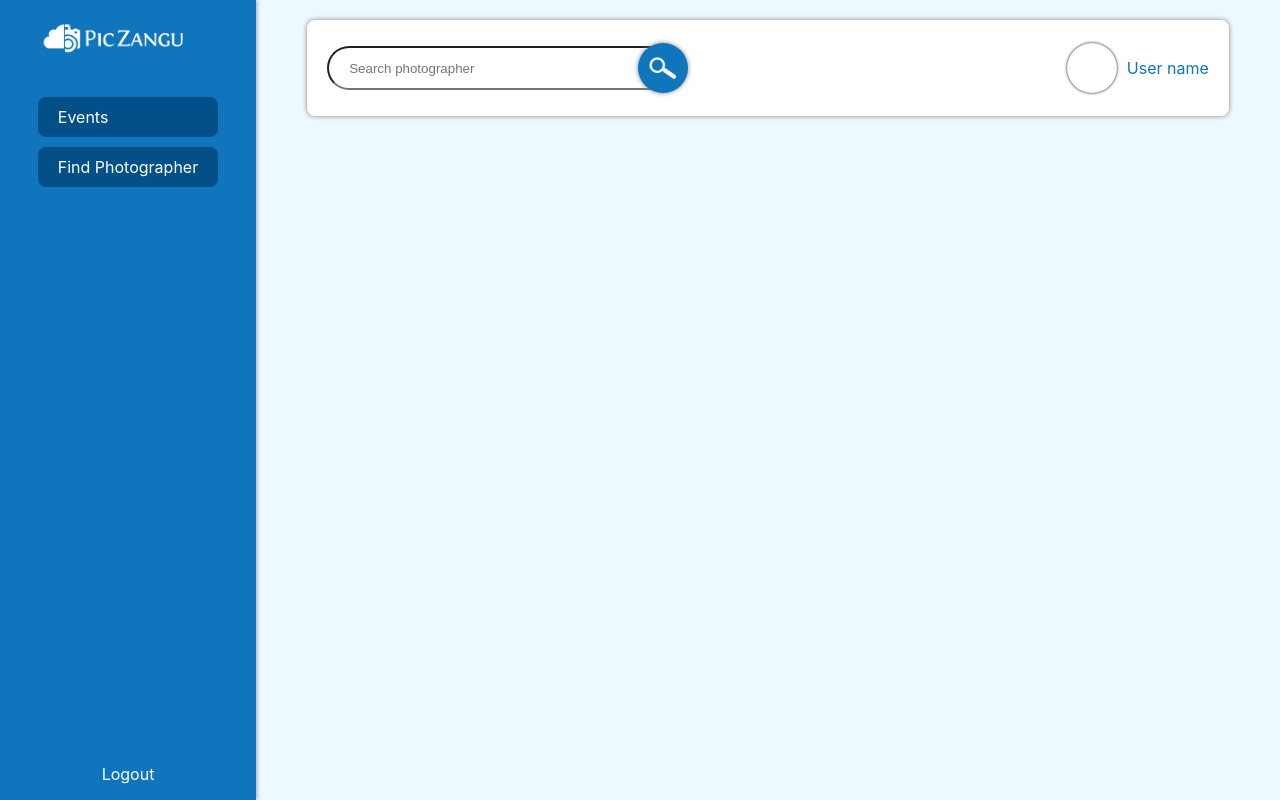
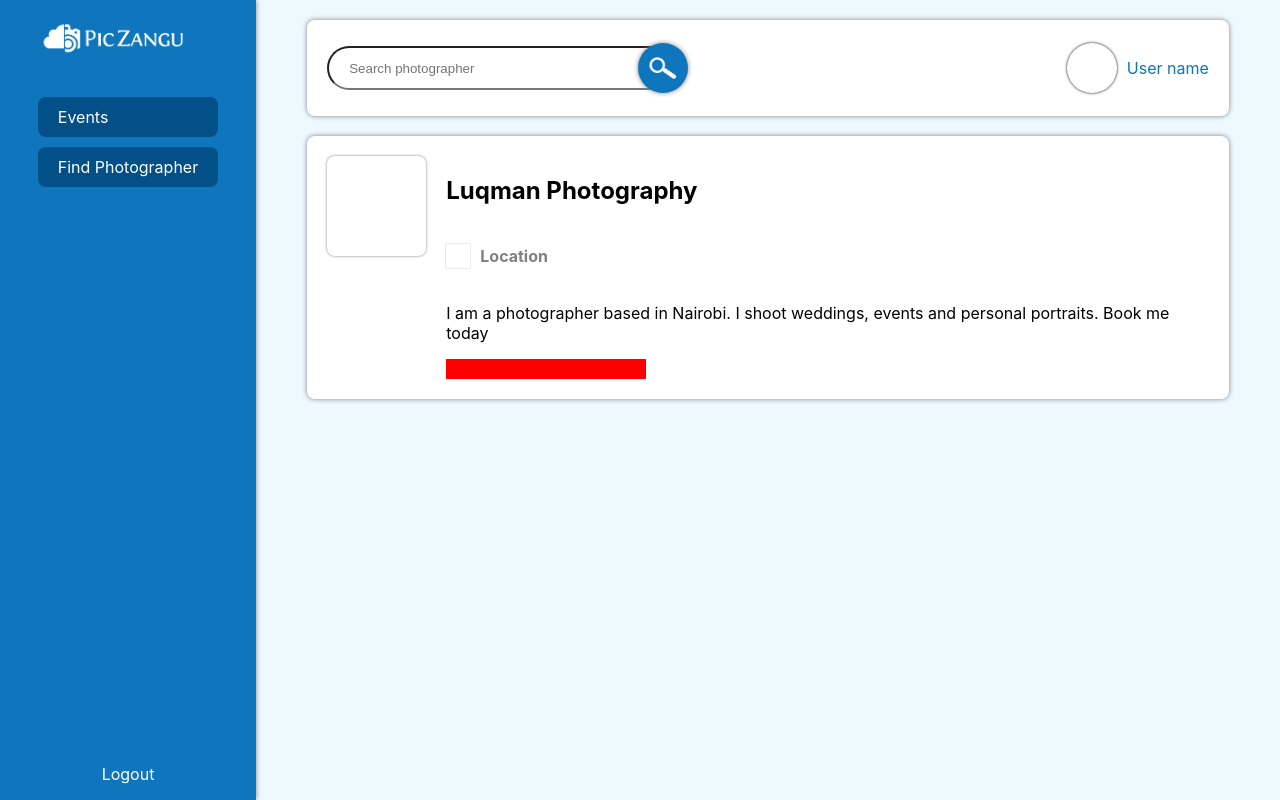
Before and after one commit to AugustineKadima/piczangu_front, a React (Create React App) app: page / in a window 1280 px wide. Built offline with nearby package versions, Linux system fonts and the light colour scheme.

Commit message:
Add photographer card

```diff
--- a/src/components/user_dashboard/find_photographer_content.js
+++ b/src/components/user_dashboard/find_photographer_content.js
@@ -1,5 +1,6 @@
 import React from "react";
 import SearchUser from "./search_user";
+import PhotographerCardUser from "./photographer_card_user";
 
 export default function FindPhotographerContent(){
     return (
@@ -7,6 +8,9 @@ export default function FindPhotographerContent(){
             <div className="find_photographer_wrapper">
                 <div className="find_photographer_content_container">
                     <SearchUser />
+                    <div className="photographer_list_recyclerview">
+                        <PhotographerCardUser />
+                    </div>
 
                 </div>
             </div>
--- a/src/components/user_dashboard/photographer_card_user.js
+++ b/src/components/user_dashboard/photographer_card_user.js
@@ -4,8 +4,23 @@ export default function PhotographerCardUser(){
     return (
         <div>
             <div className="photographer_card_item">
+                <div className="user_image_wrapper_card_item">
 
+                </div>
+                <div className="user_content_card_item">
+                    <h2>Luqman Photography</h2>
+                    <div className="location_wrapper">
+                        <div className="location_image_wrapper">
+
+                        </div>
+                         <h4>Location</h4>
+                    </div>
+                    <p>I am a photographer based in Nairobi. I shoot weddings, events and personal portraits. Book me today</p>
+
+                    <div className="ratings_container"></div>
+                </div>
             </div>
+
         </div>
     )
 }
--- a/src/index.css
+++ b/src/index.css
@@ -633,7 +633,6 @@ code {
   box-shadow: 0px 0px 5px gray;
   display: flex;
   align-items: center;
-  /* justify-content: space-between; */
 }
 
 .searchButtonUser{
@@ -665,3 +664,64 @@ code {
   box-shadow: 0px 0px 3px;
   margin-right: 10px;
 }
+
+
+/* Photographer List */
+
+.photographer_list_recyclerview{
+  background-color: #EEF8FF;
+  height: auto;
+  width: 100%;
+  border-radius: 8px;
+  margin-top: 20px;
+  margin-bottom: 20px;
+  box-sizing: border-box;
+}
+
+.photographer_card_item{
+  background-color: white;
+  box-sizing: border-box;
+  box-shadow: 0px 0px 5px gray;
+  width: 100%;
+  height: auto;
+  border-radius: 8px;
+  height: auto;
+  padding: 20px;
+  display: flex;
+}
+
+.user_image_wrapper_card_item{
+  width: 100px;
+  height: 100px;
+  box-shadow: 0px 0px 3px gray;
+  border-radius: 8px;
+  margin-right: 20px;
+}
+
+.user_content_card_item{
+  display: flex;
+  flex-direction: column;
+  justify-content: flex-start;
+}
+
+.location_image_wrapper{
+  width: 24px;
+  height: 24px;
+  box-shadow: 0px 0px 1px gray;
+}
+
+.location_wrapper{
+  display: flex;
+  align-items: center;
+}
+
+.location_wrapper h4{
+  color: gray;
+  margin-left: 10px;
+}
+
+.ratings_container{
+  width: 200px;
+  height: 20px;
+  background-color: red;
+}
```
